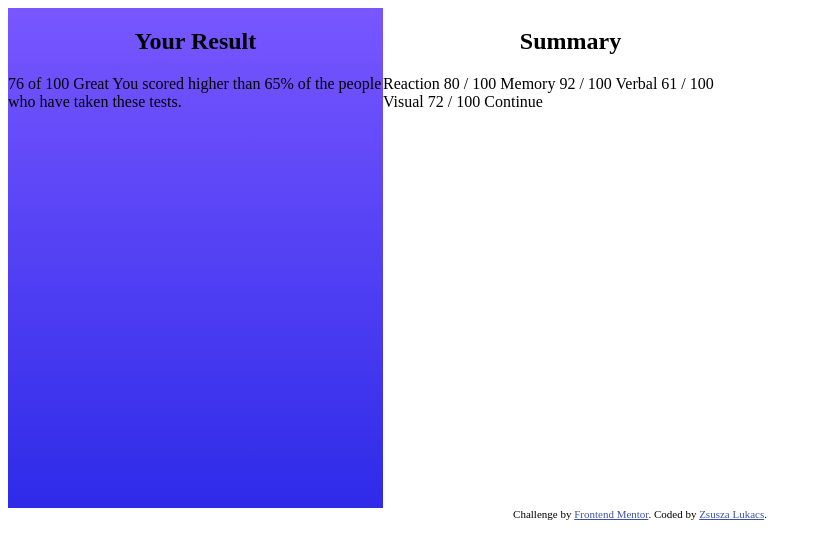
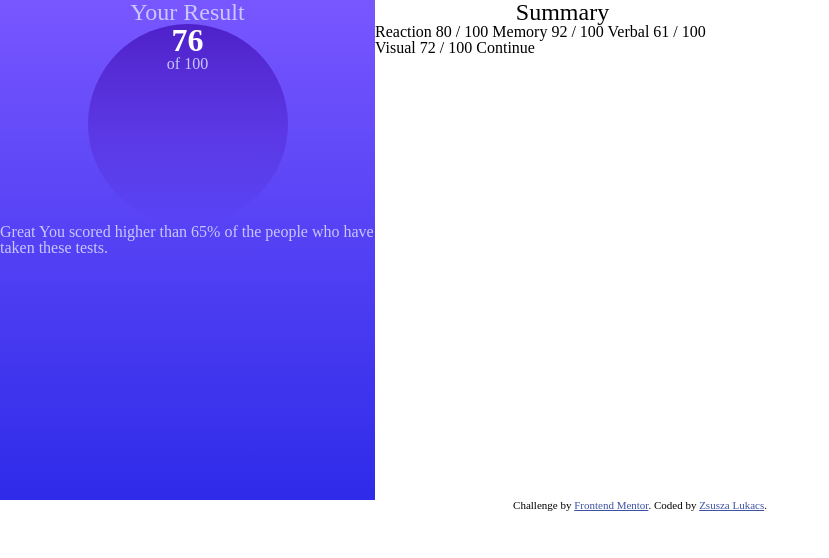
Before and after one commit to ZsuzsaMano/results-summary-component-main, a plain HTML site: page index.html in a window 1280 px wide. Shown: the whole page, without its empty margins (0-829 px from the left). Drawn offline with Linux system fonts and the light colour scheme.

Commit message:
move styles to separate sheet

```diff
--- a/index.html
+++ b/index.html
@@ -3,27 +3,21 @@
 <head>
   <meta charset="UTF-8">
   <meta name="viewport" content="width=device-width, initial-scale=1.0"> <!-- displays site properly based on user's device -->
-
+<link rel="stylesheet" href="reset.css">
+<link rel="stylesheet" href="styles.css">
   <link rel="icon" type="image/png" sizes="32x32" href="./assets/images/favicon-32x32.png">
 
   <title>Frontend Mentor | Results summary component</title>
-
-  <!-- Feel free to remove these styles or customise in your own stylesheet 👍 -->
-  <style>
-    .attribution { font-size: 11px; text-align: center; }
-    .attribution a { color: hsl(228, 45%, 44%); }
-    main {display:flex; max-width: 750px; flex-wrap: wrap;}
-    section {max-width: 375px; height: 500px; display: flex; flex-direction: column; align-items: center;}
-    .result {background:linear-gradient( hsl(252, 100%, 67%), hsl(241, 81%, 54%)) ;}
-h1{font-size: 1.5rem}
-  </style>
 </head>
 <body>
 <main>
 <section class="result">
   <H1>Your Result</H1>
-  76
-  of 100
+  <div class="score">
+<p class="score-number">76
+</p>
+  <p class="score-total">of 100</p>
+</div>
 
   Great
   You scored higher than 65% of the people who have taken these tests.
--- /dev/null
+++ b/reset.css
@@ -0,0 +1,130 @@
+html,
+body,
+div,
+span,
+applet,
+object,
+iframe,
+h1,
+h2,
+h3,
+h4,
+h5,
+h6,
+p,
+blockquote,
+pre,
+a,
+abbr,
+acronym,
+address,
+big,
+cite,
+code,
+del,
+dfn,
+em,
+img,
+ins,
+kbd,
+q,
+s,
+samp,
+small,
+strike,
+strong,
+sub,
+sup,
+tt,
+var,
+b,
+u,
+i,
+center,
+dl,
+dt,
+dd,
+ol,
+ul,
+li,
+fieldset,
+form,
+label,
+legend,
+table,
+caption,
+tbody,
+tfoot,
+thead,
+tr,
+th,
+td,
+article,
+aside,
+canvas,
+details,
+embed,
+figure,
+figcaption,
+footer,
+header,
+hgroup,
+menu,
+nav,
+output,
+ruby,
+section,
+summary,
+time,
+mark,
+audio,
+video {
+    margin: 0;
+    padding: 0;
+    border: 0;
+    font-size: 100%;
+    font: inherit;
+    vertical-align: baseline;
+}
+
+/* HTML5 display-role reset for older browsers */
+article,
+aside,
+details,
+figcaption,
+figure,
+footer,
+header,
+hgroup,
+menu,
+nav,
+section {
+    display: block;
+}
+
+body {
+    line-height: 1;
+}
+
+ol,
+ul {
+    list-style: none;
+}
+
+blockquote,
+q {
+    quotes: none;
+}
+
+blockquote:before,
+blockquote:after,
+q:before,
+q:after {
+    content: '';
+    content: none;
+}
+
+table {
+    border-collapse: collapse;
+    border-spacing: 0;
+}
--- /dev/null
+++ b/styles.css
@@ -0,0 +1,63 @@
+:root {
+  --primary-red: hsl(0, 100%, 67%);
+  --primary-yellow: hsl(39, 100%, 56%);
+  --primary-teal: hsl(166, 100%, 37%);
+  --primary-blue: hsl(234, 85%, 45%);
+  --gradient-slate-blue-bg: hsl(252, 100%, 67%);
+  --gradient-royal-blue-bg: hsl(241, 81%, 54%);
+  --gradient-violet-blue-circle: hsla(256, 72%, 46%, 1);
+  --gradient-persian-blue-circle: hsla(241, 72%, 46%, 0);
+  --neutral-white: hsl(0, 0%, 100%);
+  --pale-blue: hsl(221, 100%, 96%);
+  --light-lavender: hsl(241, 100%, 89%);
+  --dark-blue: hsl(224, 30%, 27%);
+}
+
+main {
+  display: flex;
+  max-width: 750px;
+  flex-wrap: wrap;
+}
+
+section {
+  max-width: 375px;
+  height: 500px;
+  display: flex;
+  flex-direction: column;
+  align-items: center;
+}
+h1 {
+  font-size: 1.5rem;
+}
+
+/* Result side*/
+
+.result {
+  background: linear-gradient(hsl(252, 100%, 67%), hsl(241, 81%, 54%));
+  color: var(--light-lavender);
+}
+
+.score {
+  text-align: center;
+  border-radius: 100%;
+  width: 200px;
+  height: 200px;
+  background: linear-gradient(hsla(256, 72%, 46%, 1), hsla(241, 72%, 46%, 0));
+}
+
+.score-number {
+  font-size: xx-large;
+  font-weight: 700;
+  color: var(--neutral-white);
+}
+
+/* Footer*/
+
+.attribution {
+  font-size: 11px;
+  text-align: center;
+}
+
+.attribution a {
+  color: hsl(228, 45%, 44%);
+}
```
